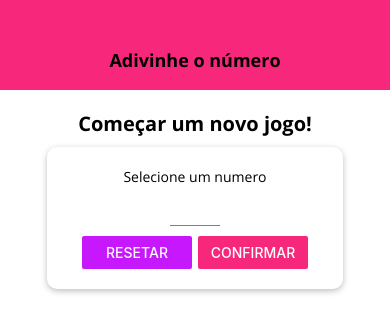
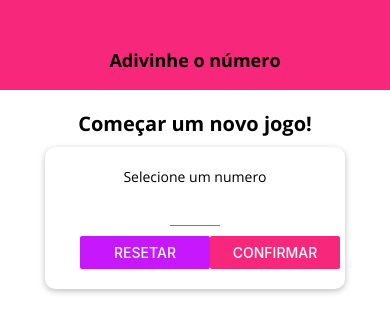
Before and after one commit to Skipperhc/Styles-react-native, a React Native app: screen / in a window 390 px wide. Shown: the top 332 px of the page. Built offline with nearby package versions, Linux system fonts and the light colour scheme.

Commit message:
Utilizando o Dimessions do react native para deixar telas responsivas

```diff
--- a/screens/StartGameScreen.js
+++ b/screens/StartGameScreen.js
@@ -6,6 +6,7 @@
     Button,
     TouchableWithoutFeedback,
     Keyboard,
+    Dimensions,
     Alert
 } from 'react-native';
 
@@ -108,8 +109,9 @@
         paddingHorizontal: 15
     },
     inputContainer: {
-        width: 300,
-        maxWidth: '80%',
+        width: '80%',
+        maxWidth: '95%',
+        minWidth: 300,
         alignItems: 'center'
     },
     title: {
@@ -118,7 +120,8 @@
         fontFamily: 'open-sans-bold'
     },
     button: {
-        width: 110
+        width: Dimensions.get('window').width / 3
+        // width: 110
     },
     summaryContainer: {
         marginTop: 20,
```
